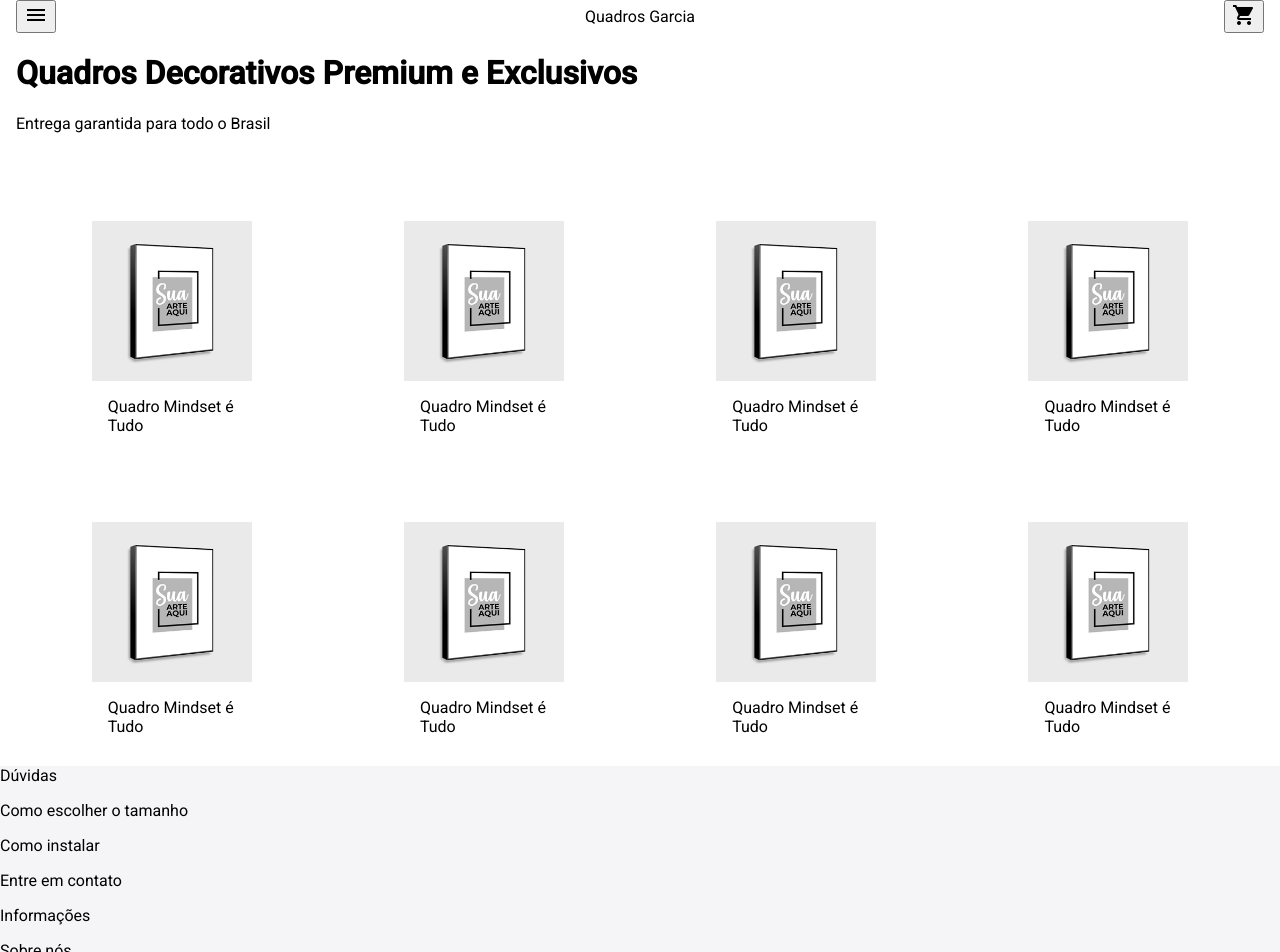
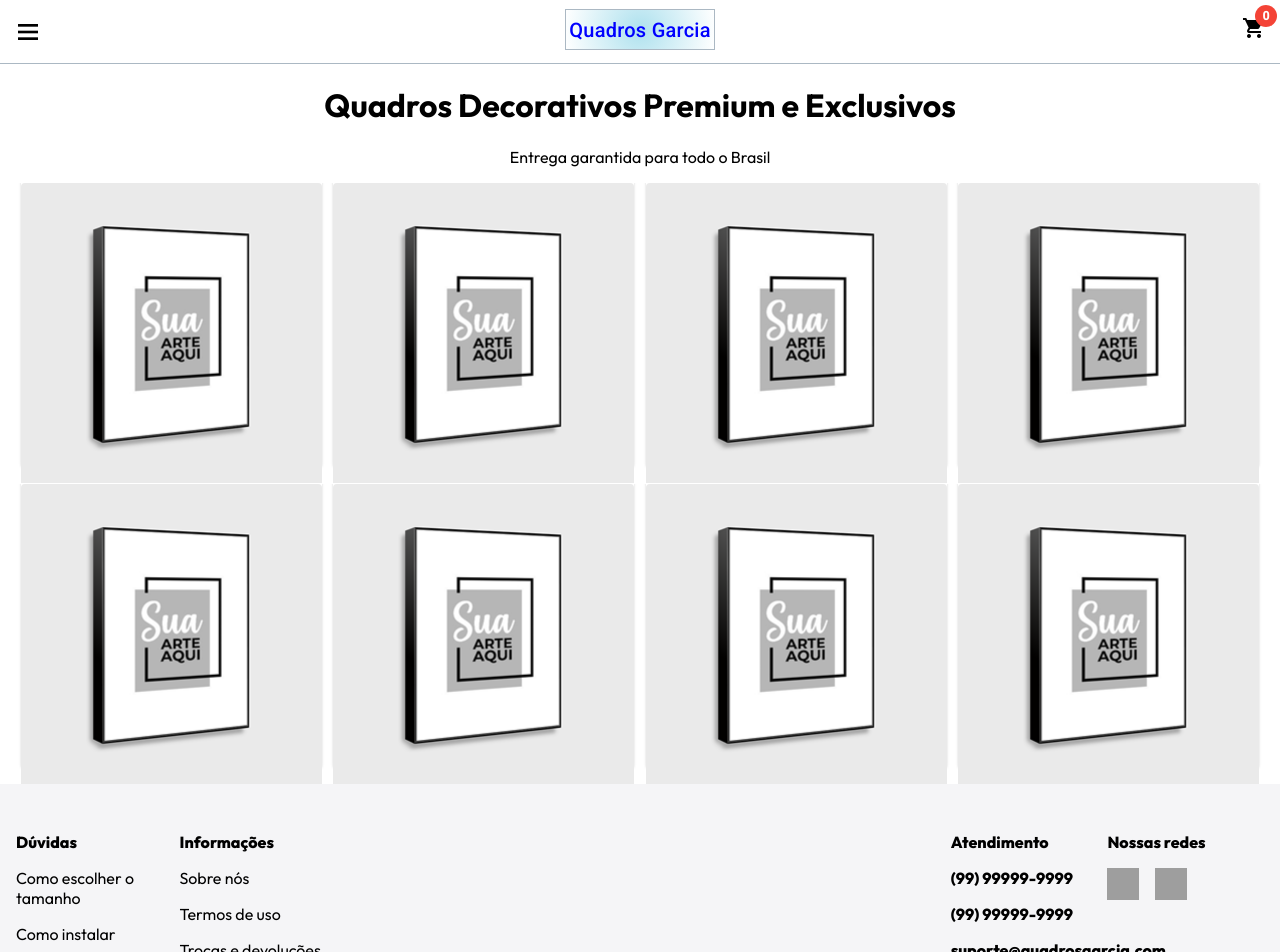
Before and after one commit to Maycongs123/Ecommerce-quadros, an Angular app: page / in a window 1280 px wide. Shown: the top 952 px of the page. Built offline with nearby package versions, Linux system fonts and the light colour scheme; grey boxes are pictures that could not be loaded.

Commit message:
ajuste de layout na home

```diff
--- a/package.json
+++ b/package.json
@@ -15,6 +15,7 @@
     "@angular/common": "^16.1.0",
     "@angular/compiler": "^16.1.0",
     "@angular/core": "^16.1.0",
+    "@angular/flex-layout": "^15.0.0-beta.42",
     "@angular/forms": "^16.1.0",
     "@angular/material": "^16.1.3",
     "@angular/platform-browser": "^16.1.0",
--- a/src/app/app.module.ts
+++ b/src/app/app.module.ts
@@ -17,7 +17,7 @@ import { CardSizeComponent } from './components/card-size/card-size.component';
 import { CardFrameComponent } from './components/card-frame/card-frame.component';
 import { CartComponent } from './pages/cart/cart.component';
 import { MatSelectModule } from '@angular/material/select';
-
+import { MatBadgeModule } from '@angular/material/badge';
 
 @NgModule({
   declarations: [
@@ -39,6 +39,7 @@ import { MatSelectModule } from '@angular/material/select';
     MatGridListModule,
     MatIconModule,
     MatSelectModule,
+    MatBadgeModule,
   ],
   providers: [],
   bootstrap: [AppComponent],
--- a/src/app/components/footer/footer.component.html
+++ b/src/app/components/footer/footer.component.html
@@ -1,16 +1,35 @@
 <div class="footer-div">
   <div class="doubts-infos">
     <div class="doubts">
-      <p>Dúvidas</p>
+      <p class="title">Dúvidas</p>
       <p>Como escolher o tamanho</p>
       <p>Como instalar</p>
       <p>Entre em contato</p>
     </div>
+
     <div class="infos">
-      <p>Informações</p>
+      <p class="title">Informações</p>
       <p>Sobre nós</p>
       <p>Termos de uso</p>
       <p>Trocas e devoluções</p>
     </div>
   </div>
+
+  <div class="contacts">
+    <div class="service">
+      <p>Atendimento</p>
+      <p>(99) 99999-9999</p>
+      <p>(99) 99999-9999</p>
+      <p>suporte@quadrosgarcia.com</p>
+    </div>
+    <div class="social-medias">
+      <p>Nossas redes</p>
+      <span class="icon">
+        <img src="../../../assets/facebook-icon.png" alt="" />
+      </span>
+      <span class="icon">
+        <img src="../../../assets/instagram-icon.png" alt="" />
+      </span>
+    </div>
+  </div>
 </div>
--- a/src/app/components/footer/footer.component.scss
+++ b/src/app/components/footer/footer.component.scss
@@ -1,3 +1,40 @@
 .footer-div {
-    background-color: #f5f5f7;
+  background-color: #f5f5f7;
+  padding: 2rem 1rem 2rem 1rem;
+
+  @media (min-width: 820px) {
+    display: flex;
+    justify-content: space-between;
+  }
 }
+
+.doubts-infos {
+  display: flex;
+}
+
+.title {
+  font-weight: 800;
+}
+
+.contacts {
+  font-weight: 800;
+  display: flex;
+}
+
+.service,
+.doubts,
+.infos,
+.social-medias {
+  width: 50%;
+}
+
+.icon {
+  height: 2rem;
+  width: 2rem;
+  margin-right: 1rem;
+
+  img {
+    height: 2rem;
+    width: 2rem;
+  }
+}
--- a/src/app/components/navbar/navbar.component.html
+++ b/src/app/components/navbar/navbar.component.html
@@ -1,20 +1,20 @@
 <mat-toolbar id="nav">
   <button
     mat-icon-button
-    class="example-icon"
+    class="menu-button"
     aria-label="Example icon-button with menu icon"
   >
-    <mat-icon>menu</mat-icon>
+    <mat-icon class="menu-button-icon">menu</mat-icon>
   </button>
 
-  <span routerLink="/">Quadros Garcia</span>
+  <span class="logo" routerLink="/">Quadros Garcia</span>
 
   <button
     mat-icon-button
-    class="example-icon"
+    class="cart-button"
     aria-label="Example icon-button with share icon"
     routerLink="/cart"
   >
-    <mat-icon>shopping_cart</mat-icon>
+    <mat-icon matBadge="0" MatBadgeSize="small" matBadgeColor="warn">shopping_cart</mat-icon>
   </button>
 </mat-toolbar>
--- a/src/app/components/navbar/navbar.component.scss
+++ b/src/app/components/navbar/navbar.component.scss
@@ -1,4 +1,39 @@
+@import "../../styles/variables";
+
 #nav {
-    justify-content: space-between;
+  justify-content: space-between;
+  background-color: white;
+  border-bottom: 1px solid $light-gray;
+  padding: 0.5rem 0.5rem 0.75rem 0.5rem;
+}
+
+.logo {
+  border: 1px solid $light-gray;
+  background: rgb(174, 238, 236);
+  background: rgb(174, 225, 238);
+  background: rgb(174, 225, 238);
+  background: radial-gradient(
+    circle,
+    rgba(174, 225, 238, 1) 0%,
+    rgba(255, 255, 255, 1) 100%
+  );
+
+  padding: 0.2rem;
+  color: blue;
+  cursor: pointer;
+}
+
+.menu-button {
+    border: none;
     background-color: white;
+
+    .menu-button-icon {
+        font-size: 2rem;
+    }
 }
+
+.cart-button {
+    border: none;
+    background-color: white;
+
+}
--- a/src/app/components/product-card/product-card.component.html
+++ b/src/app/components/product-card/product-card.component.html
@@ -1,13 +1,12 @@
-<mat-card class="product-card" routerLink="/product-details">
-  <mat-card-header>
-    <div mat-card-avatar class="example-header-image"></div>
-  </mat-card-header>
+<mat-card class="product-card center-text" routerLink="/product-details">
   <img
     mat-card-image
     src="../../../assets/quadro-vertical-filete.png"
-    alt="Photo of a Shiba Inu"
+    alt="Photo of a Lion"
   />
-  <mat-card-content>
-    <p>Quadro Mindset é Tudo</p>
-  </mat-card-content>
+  <mat-card-content />
+  <mat-card-footer>
+    <p class="product-title">Quadro Mindset é Tudo</p>
+    <p class="price">A partir de R$ 300,00</p>
+  </mat-card-footer>
 </mat-card>
--- a/src/app/components/product-card/product-card.component.scss
+++ b/src/app/components/product-card/product-card.component.scss
@@ -1,4 +1,23 @@
+@import "../../styles/variables";
+
 .product-card {
-    height: 18.75rem;
-    width: 10rem;
+  height: 18.75rem;
+  width: 10rem;
+  margin-bottom: 2rem;
+  padding-top: 1rem;
+
+
+
+  @media (min-width: 990px) {
+    width: 18.8rem;
+  }
 }
+
+.product-title {
+  font-weight: 500;
+}
+
+.price {
+  font-size: 0.8rem;
+  font-weight: 200;
+}
--- a/src/app/pages/home/home.component.html
+++ b/src/app/pages/home/home.component.html
@@ -1,7 +1,8 @@
-<div>
-  <h1 class="title">Quadros Decorativos Premium e Exclusivos</h1>
-  <p>Entrega garantida para todo o Brasil</p>
+<div class="home-div">
+  <h1 class="title center-text">Quadros Decorativos Premium e Exclusivos</h1>
+  <p class="center-text">Entrega garantida para todo o Brasil</p>
 
+  <div class="products-grid">
     <mat-grid-list cols="2" rowHeight="18.75rem" [cols]="isMobile ? 2 : 4">
       <mat-grid-tile> <app-product-card></app-product-card></mat-grid-tile>
       <mat-grid-tile> <app-product-card></app-product-card></mat-grid-tile>
@@ -13,3 +14,4 @@
       <mat-grid-tile> <app-product-card></app-product-card></mat-grid-tile>
     </mat-grid-list>
   </div>
+</div>
--- a/src/index.html
+++ b/src/index.html
@@ -1,14 +1,25 @@
-<!doctype html>
+<!DOCTYPE html>
 <html lang="en">
   <head>
-  <meta charset="utf-8">
+    <meta charset="utf-8" />
     <title>EcommerceApp</title>
-  <base href="/">
-  <meta name="viewport" content="width=device-width, initial-scale=1">
-  <link rel="icon" type="image/x-icon" href="favicon.ico">
-  <link rel="preconnect" href="https://fonts.gstatic.com">
-  <link href="https://fonts.googleapis.com/css2?family=Roboto:wght@300;400;500&display=swap" rel="stylesheet">
-  <link href="https://fonts.googleapis.com/icon?family=Material+Icons" rel="stylesheet">
+    <base href="/" />
+    <meta name="viewport" content="width=device-width, initial-scale=1" />
+    <link rel="icon" type="image/x-icon" href="favicon.ico" />
+    <link rel="preconnect" href="https://fonts.gstatic.com" />
+    <link
+      href="https://fonts.googleapis.com/css2?family=Roboto:wght@300;400;500&display=swap"
+      rel="stylesheet"
+    />
+    <link
+      href="https://fonts.googleapis.com/icon?family=Material+Icons"
+      rel="stylesheet"
+    />
+    <link rel="preconnect" href="https://fonts.googleapis.com" />
+    <link rel="preconnect" href="https://fonts.gstatic.com" crossorigin />
+    <link rel="preconnect" href="https://fonts.googleapis.com">
+<link rel="preconnect" href="https://fonts.gstatic.com" crossorigin>
+<link href="https://fonts.googleapis.com/css2?family=Outfit:wght@100;200;300;400;500;600;700;800;900&display=swap" rel="stylesheet">
   </head>
   <body>
     <app-root></app-root>
--- a/src/styles.scss
+++ b/src/styles.scss
@@ -1,3 +1,5 @@
+@import '~@angular/material/prebuilt-themes/deeppurple-amber.css';
+
 html,
 body {
   height: 100%;
@@ -5,9 +7,13 @@ body {
 
 body {
   margin: 0;
-  font-family: Roboto, "Helvetica Neue", sans-serif;
+  font-family: 'Outfit', sans-serif;
 }
 
 .content-container {
   margin: 0 1rem;
 }
+
+.center-text {
+  text-align: center;
+}
```
Also changed, not shown: src/app/pages/home/home.component.ts (+4 -5 lines), 1 other file (tests, documents, lock files or other folders). Lines whose indentation alone changed are shown as unchanged.
